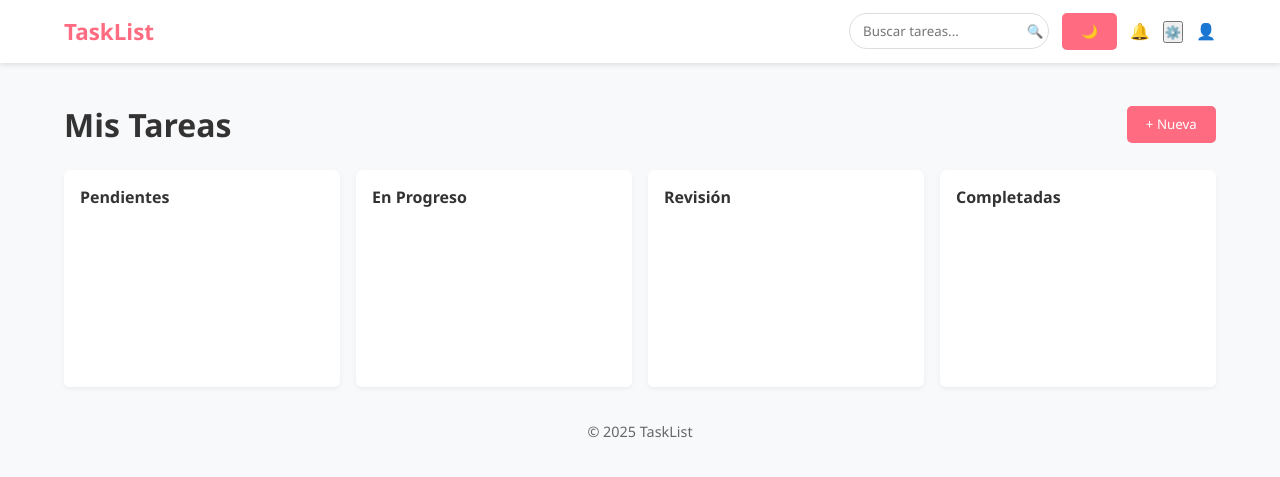
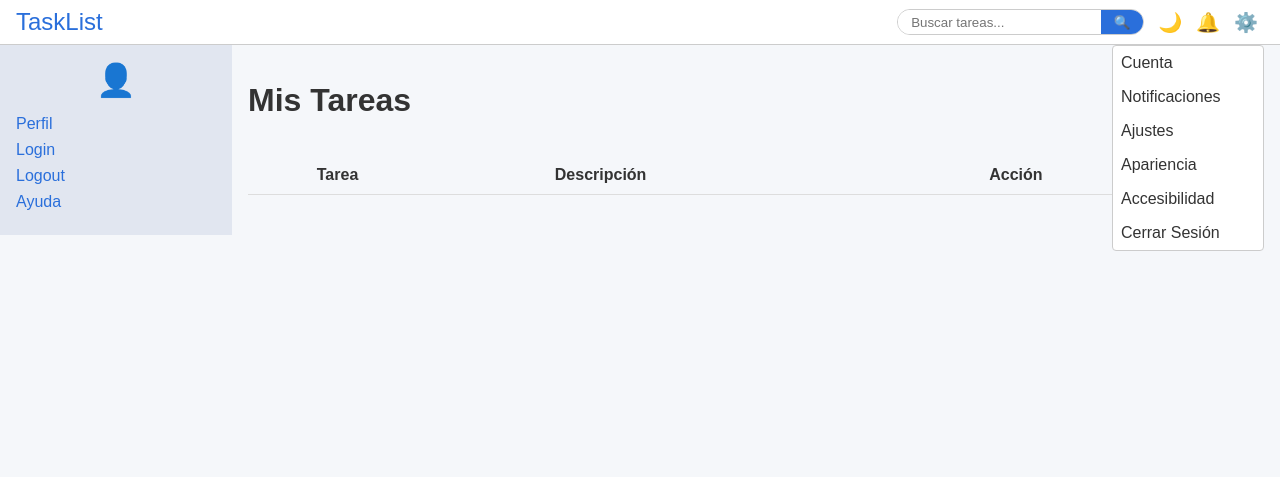
Before and after one commit to metodologia-en-sistemas/To-Do-List, a PHP site: page / in a window 1280 px wide. Shown: the top 477 px of the page. Run offline with PHP 8.4, Linux system fonts and the light colour scheme; lists and menus that the app fills with data are empty.

Commit message:
Guardando modificaciones de login, register y estilos

```diff
--- a/frontend/css/style.css
+++ b/frontend/css/style.css
@@ -1,55 +1,201 @@
-/* Variables de tema */
 :root {
-    --primary: #ff6b81;
-    --primary-light: #ff9aa2;
-    --bg: #f8f9fa;
-    --text: #333;
-    --card-bg: #fff;
-    --border: #ddd;
+  --bg-light: #f5f7fa;
+  --bg-dark: #1e1e2f;
+  --text-light: #333;
+  --text-dark: #eee;
+  --primary: #2a6fdb;      /* azul oficina */
+  --sidebar-bg: #e1e6f0;
+  --header-bg: #fff;
 }
 
-  * {
+body {
   margin: 0;
-    padding: 0;
-    box-sizing: border-box;
-    font-family: 'Segoe UI', sans-serif;
+  font-family: sans-serif;
+  background: var(--bg-light);
+  color: var(--text-light);
+  transition: background .3s, color .3s;
 }
-  body {
-    background: var(--bg);
-    color: var(--text);
+body.dark {
+  background: var(--bg-dark);
+  color: var(--text-dark);
 }
 
-  /* Contenedor general */
-  .container {
-    width: 90%;
-    max-width: 1200px;
-    margin: auto;
-    padding: 1rem 0;
+/* HEADER */
+.navbar {
+  display: flex;
+  justify-content: space-between;
+  align-items: center;
+  background: var(--header-bg);
+  padding: 0.5rem 1rem;
+  border-bottom: 1px solid #ccc;
 }
-
-  a {
+.logo {
+  font-size: 1.5rem;
   color: var(--primary);
   text-decoration: none;
 }
-  a:hover {
-    text-decoration: underline;
+.header-controls {
+  display: flex;
+  align-items: center;
+  gap: 0.5rem;
+}
+.search-bar {
+  display: flex;
+  border: 1px solid #ccc;
+  border-radius: 20px;
+  overflow: hidden;
+}
+.search-bar input {
+  border: none;
+  padding: 0.3rem 0.8rem;
+  outline: none;
+}
+.search-bar button {
+  background: var(--primary);
+  border: none;
+  color: #fff;
+  padding: 0 0.8rem;
+  cursor: pointer;
+}
+.icon-btn {
+  background: none;
+  border: none;
+  font-size: 1.2rem;
+  cursor: pointer;
 }
 
-  /* Botones */
+/* DROPDOWN */
+.dropdown { position: relative; }
+.dropdown-content {
+  display: none;
+  position: absolute;
+  right: 0;
+  top: 2.2rem;
+  background: var(--header-bg);
+  border: 1px solid #ccc;
+  border-radius: 4px;
+  min-width: 150px;
+  z-index: 10;
+}
+.dropdown-content a {
+  display: block;
+  padding: 0.5rem;
+  color: var(--text-light);
+  text-decoration: none;
+}
+.dropdown-content a:hover { background: #eee; }
+.dropdown [aria-expanded="true"] + .dropdown-content {
+  display: block;
+}
+
+/* LAYOUT */
+.app-container {
+  display: flex;
+}
+.sidebar {
+  width: 200px;
+  background: var(--sidebar-bg);
+  padding: 1rem;
+}
+.sidebar .profile-icon {
+  font-size: 2rem;
+  text-align: center;
+  margin-bottom: 1rem;
+}
+.sidebar nav a {
+  display: block;
+  margin: 0.5rem 0;
+  color: var(--primary);
+  text-decoration: none;
+}
+.main-content {
+  flex: 1;
+  padding: 1rem;
+}
+
+/* DASHBOARD HEADER */
+.dashboard-header {
+  display: flex;
+  justify-content: space-between;
+  align-items: center;
+  margin-bottom: 1rem;
+}
 .btn {
   background: var(--primary);
   color: #fff;
   border: none;
-    padding: .6rem 1.2rem;
-    border-radius: 5px;
+  padding: 0.5rem 1rem;
+  border-radius: 4px;
   cursor: pointer;
-    transition: background .2s;
-  }
-  .btn:hover {
-    background: var(--primary-light);
 }
 
-  /* Formularios de Autenticación */
+/* TABLA */
+.tasks-table {
+  width: 100%;
+  border-collapse: collapse;
+}
+.tasks-table th,
+.tasks-table td {
+  padding: 0.6rem;
+  border-bottom: 1px solid #ddd;
+  text-align: left;
+}
+.tasks-table tbody tr:hover {
+  background: rgba(0,0,0,0.03);
+}
+.tasks-table th:first-child,
+.tasks-table td:first-child {
+  width: 40px;
+  text-align: center;
+}
+
+/* PAGINACIÓN */
+.pagination {
+  display: flex;
+  justify-content: center;
+  gap: 0.5rem;
+  margin-top: 1rem;
+}
+.pagination button {
+  background: var(--header-bg);
+  border: 1px solid #ccc;
+  padding: 0.3rem 0.6rem;
+  cursor: pointer;
+}
+.pagination button:disabled {
+  background: var(--primary);
+  color: #fff;
+  cursor: default;
+}
+
+/* MODO OSCURO */
+body.dark .navbar,
+body.dark .dropdown-content,
+body.dark .sidebar,
+body.dark .pagination button {
+  background: #2b2b3a;
+  border-color: #444;
+}
+body.dark .search-bar {
+  border-color: #555;
+}
+body.dark .search-bar button {
+  background: #444;
+}
+body.dark .tasks-table th,
+body.dark .tasks-table td {
+  border-color: #444;
+}
+body.dark .tasks-table tbody tr:hover {
+  background: #333;
+}
+body.dark .sidebar nav a,
+body.dark .logo,
+body.dark .btn {
+  color: #a8d0ff;
+}
+
+/* Estilos para login y register */
 .auth-container {
   display: flex;
   min-height: 100vh;
@@ -73,7 +219,7 @@
 }
 .auth-form {
   flex: 1;
-    background: #fff;
+  background: var(--card-bg);
   display: flex;
   flex-direction: column;
   justify-content: center;
@@ -96,141 +242,90 @@
   padding: .6rem;
   border: 1px solid var(--border);
   border-radius: 4px;
+  background: var(--card-bg);
+  color: var(--text);
+}
+body.dark .auth-sidebar {
+  background: #3A3F51;
+}
+body.dark .auth-form {
+  background: var(--card-bg);
+}
+body.dark .form-group input {
+  background: #2A303C;
+  border-color: var(--border);
+  color: var(--text-dark);
+}
+<!-- Añade al final de css/style.css -->
+/* Estilos para login y register */
+.auth-container {
+  display: flex;
+  min-height: 100vh;
+}
+.auth-sidebar {
+  flex: 1;
+  background: linear-gradient(135deg, var(--primary), var(--primary-light));
+  color: #fff;
+  display: flex;
+  flex-direction: column;
+  justify-content: center;
+  align-items: center;
+  padding: 2rem;
+}
+.auth-sidebar h2,
+.auth-sidebar p {
+  color: #fff;          /* Texto blanco visible sobre el gradiente */
+}
+.auth-form {
+  flex: 1;
+  background: var(--card-bg);
+  display: flex;
+  flex-direction: column;
+  justify-content: center;
+  padding: 2rem;
+}
+.auth-form h2 {
+  text-align: center;
+  color: var(--primary);
+  margin-bottom: 1rem;
+}
+.form-group {
+  margin-bottom: 1rem;
+}
+.form-group label {
+  display: block;
+  margin-bottom: .3rem;
+}
+.form-group input {
+  width: 100%;
+  padding: .6rem;
+  border: 1px solid var(--border);
+  border-radius: 4px;
+  background: var(--card-bg);
+  color: var(--text);
+}
+body.dark .auth-sidebar {
+  background: #2A303C;  /* Fondo oscuro para modo nocturno */
+}
+body.dark .auth-sidebar h2,
+body.dark .auth-sidebar p {
+  color: var(--text-dark);
+}
+body.dark .auth-form {
+  background: var(--card-bg);
+}
+body.dark .form-group input {
+  background: #2A303C;
+  border-color: var(--border);
+  color: var(--text-dark);
 }
 
-  /* Dashboard e index.html */
-  header {
-    background: #fff;
-    box-shadow: 0 2px 5px rgba(0,0,0,.1);
-    position: sticky;
-    top: 0;
-    z-index: 10;
-  }
-  .navbar {
-    display: flex;
-    justify-content: space-between;
-    align-items: center;
-    padding: .8rem 0;
-  }
-  .logo {
-    font-size: 1.4rem;
-    font-weight: bold;
-    color: var(--primary);
-  }
-  .nav-links {
-    display: flex;
-    align-items: center;
-    gap: .8rem;
-  }
-  .search-bar {
-    position: relative;
-  }
-  .search-bar input {
-    padding: .5rem .8rem;
-    border: 1px solid var(--border);
-    border-radius: 20px;
-    width: 200px;
-  }
-  .search-bar button {
-    position: absolute;
-    right: 6px;
-    top: 50%;
-    transform: translateY(-50%);
-    border: none;
-    background: none;
-    cursor: pointer;
-  }
-  .dropdown {
-    position: relative;
-    display: inline-block;
-  }
-
-  /* Menú oculto por defecto */
-  .dropdown-content {
-    display: none;
-    position: absolute;
-    right: 0;
-    background: #fff;
-    border: 1px solid var(--border);
-    border-radius: 5px;
-    box-shadow: 0 4px 10px rgba(0,0,0,.1);
-    min-width: 180px;
-    z-index: 100;
-  }
-
-  /* Estilo de cada opción */
-  .dropdown-content a {
-    display: block;
-    padding: .6rem 1rem;
-    color: var(--text);
+/* Eliminar subrayado en iconos (ej: campana) */
+.icon-btn,
+a.icon-btn {
   text-decoration: none;
 }
-  .dropdown-content a:hover {
-    background: var(--bg);
+.icon-btn:hover,
+a.icon-btn:hover {
+  text-decoration: none;
 }
-
-  /* Cuando el dropdown tenga la clase 'active', se muestra */
-  .dropdown-content.active {
-    display: block;
-  }
-
-  .dashboard-header {
-    display: flex;
-    justify-content: space-between;
-    align-items: center;
-    margin: 1.5rem 0;
-  }
-  .tasks-container {
-    display: grid;
-    grid-template-columns: repeat(auto-fit, minmax(240px, 1fr));
-    gap: 1rem;
-  }
-  .task-column {
-    background: var(--card-bg);
-    border-radius: 6px;
-    box-shadow: 0 2px 5px rgba(0,0,0,.05);
-    padding: 1rem;
-  }
-  .column-header {
-    font-weight: bold;
-    margin-bottom: .8rem;
-  }
-  .task-list {
-    min-height: 150px;
-    display: flex;
-    flex-direction: column;
-    gap: .5rem;
-  }
-  .task-item {
-    background: var(--bg);
-    padding: .6rem;
-    border-left: 4px solid var(--primary);
-    border-radius: 4px;
-    display: flex;
-    justify-content: space-between;
-    align-items: center;
-  }
-  .task-item.completed {
-    opacity: .6;
-    text-decoration: line-through;
-  }
-  .task-actions button {
-    background: none;
-    border: none;
-    cursor: pointer;
-    margin-left: .4rem;
-  }
-
-  /* Footer básico */
-  footer {
-    text-align: center;
-    padding: 1.2rem 0;
-    font-size: .9rem;
-    color: #666;
-  }
-
-  /* Responsive */
-  @media (max-width: 600px) {
-    .auth-container { flex-direction: column; }
-    .search-bar input { width: 120px; }
-  }
--- a/frontend/index.html
+++ b/frontend/index.html
@@ -3,67 +3,75 @@
 <head>
   <meta charset="UTF-8">
   <meta name="viewport" content="width=device-width,initial-scale=1.0">
-  <title>TaskList - Dashboard</title>
+  <title>TaskList - Tareas</title>
   <link rel="stylesheet" href="css/style.css">
 </head>
 <body>
-  <header>
-    <div class="container navbar">
+  <!-- HEADER -->
+  <header class="navbar">
     <a href="index.html" class="logo">TaskList</a>
-      <div class="nav-links">
+
+    <div class="header-controls">
+      <!-- ÚNICA SEARCH -->
       <div class="search-bar">
         <input type="text" id="searchTasks" placeholder="Buscar tareas...">
-          <button><span>🔍</span></button>
-        </div>
-        <button id="toggleDark" class="btn">🌙</button>
-        <a href="#">🔔</a>
-        <!-- En tu nav-bar -->
-        <div class="dropdown">
-        <button class="icon-btn" aria-haspopup="true" aria-expanded="false">
-          ⚙️
-        </button>
-      <div class="dropdown-content" role="menu">
-     <a href="profile.html" role="menuitem">Cuenta</a>
-      <a href="notifications.html" role="menuitem">Notificaciones</a>
-      <a href="settings.html" role="menuitem">Ajustes</a>
-      <a href="#" id="toggleAppearance" role="menuitem">Apariencia</a>
-      <a href="#" id="toggleAccessibility" role="menuitem">Accesibilidad</a>
-      <a href="login.html" role="menuitem">Cerrar Sesión</a>
-  </div>
+        <button title="Buscar"><span>🔍</span></button>
       </div>
 
-        <a href="login.html">👤</a>
+      <!-- ICONOS -->
+      <button id="toggleDark" class="icon-btn" title="Modo nocturno">🌙</button>
+      <a href="#" class="icon-btn" title="Notificaciones">🔔</a>
+      <div class="dropdown">
+        <button class="icon-btn" aria-haspopup="true" aria-expanded="true" title="Configuración">⚙️</button>
+        <div class="dropdown-content">
+          <a href="profile.html">Cuenta</a>
+          <a href="notifications.html">Notificaciones</a>
+          <a href="settings.html">Ajustes</a>
+          <a href="#" id="toggleAppearance">Apariencia</a>
+          <a href="#" id="toggleAccessibility">Accesibilidad</a>
+          <a href="login.html">Cerrar Sesión</a>
+        </div>
       </div>
     </div>
   </header>
 
-  <main class="container">
+  <div class="app-container">
+    <!-- SIDEBAR IZQUIERDA -->
+    <aside class="sidebar">
+      <div class="profile-icon">👤</div>
+      <nav>
+        <a href="profile.html">Perfil</a>
+        <a href="login.html">Login</a>
+        <a href="logout.html">Logout</a>
+        <a href="help.html">Ayuda</a>
+      </nav>
+    </aside>
+
+    <!-- CONTENIDO -->
+    <main class="main-content">
       <div class="dashboard-header">
         <h1>Mis Tareas</h1>
         <button id="newTaskBtn" class="btn">+ Nueva</button>
       </div>
-    <div class="tasks-container">
-      <div class="task-column">
-        <div class="column-header">Pendientes</div>
-        <div id="pending" class="task-list"></div>
+
+      <table id="tasksTable" class="tasks-table">
+        <thead>
+          <tr>
+            <th></th>
+            <th>Tarea</th>
+            <th>Descripción</th>
+            <th>Acción</th>
+          </tr>
+        </thead>
+        <tbody>
+          <!-- filas inyectadas por js -->
+        </tbody>
+      </table>
+
+      <div id="pagination" class="pagination"></div>
+    </main>
   </div>
-      <div class="task-column">
-        <div class="column-header">En Progreso</div>
-        <div id="inProgress" class="task-list"></div>
-      </div>
-      <div class="task-column">
-        <div class="column-header">Revisión</div>
-        <div id="toReview" class="task-list"></div>
-      </div>
-      <div class="task-column">
-        <div class="column-header">Completadas</div>
-        <div id="done" class="task-list"></div>
-      </div>
-    </div>
-  </main>
-  <footer>
-    © 2025 TaskList
-  </footer>
+
   <script src="js/app.js"></script>
 </body>
 </html>
--- a/frontend/js/app.js
+++ b/frontend/js/app.js
@@ -1,33 +1,95 @@
-// app.js: funciones mínimas para togglear tema y filtrar
 
-document.getElementById('toggleDark').addEventListener('click', () => {
-  document.body.classList.toggle('dark');
+// Modo oscuro persistente
+window.addEventListener('DOMContentLoaded', () => {
+  if (localStorage.getItem('darkMode') === 'enabled') {
+    document.body.classList.add('dark');
+  }
 });
 
-// Filtrar tareas (buscador)
-document.getElementById('searchTasks').addEventListener('input', e => {
-  const q = e.target.value.toLowerCase();
-  document.querySelectorAll('.task-item').forEach(item => {
-    const title = item.textContent.toLowerCase();
-    item.style.display = title.includes(q) ? '' : 'none';
-  });
+document.getElementById('toggleDark')?.addEventListener('click', () => {
+  document.body.classList.toggle('dark');
+  if (document.body.classList.contains('dark')) {
+    localStorage.setItem('darkMode', 'enabled');
+  } else {
+    localStorage.setItem('darkMode', '');
+  }
 });
-// Referencias
+
+// Dropdown de configuración
 const dropdownBtn = document.querySelector('.dropdown .icon-btn');
 const dropdownMenu = document.querySelector('.dropdown-content');
-
-// Al hacer clic en la tuerca, mostramos u ocultamos
-dropdownBtn.addEventListener('click', e => {
-  e.stopPropagation();                  // Evita que el clic se "propague" y cierre el menú inmediatamente
-  const expanded = dropdownBtn.getAttribute('aria-expanded') === 'true';
-  dropdownBtn.setAttribute('aria-expanded', String(!expanded));
+dropdownBtn?.addEventListener('click', e => {
+  e.stopPropagation();
   dropdownMenu.classList.toggle('active');
 });
-
-// Al hacer clic en cualquier parte fuera del menú, lo cerramos
 document.addEventListener('click', () => {
-  dropdownMenu.classList.remove('active');
-  dropdownBtn.setAttribute('aria-expanded', 'false');
+  dropdownMenu?.classList.remove('active');
 });
 
-// TODO: conectar con la API backend para cargar/crear tareas
+// Tabla: búsqueda + paginación
+(function() {
+  const tableBody = document.querySelector('#tasksTable tbody');
+  const paginationDiv = document.getElementById('pagination');
+  const searchInput = document.getElementById('searchTasks');
+
+  if (!tableBody) return;
+
+  let currentPage = 1;
+  const pageSize = 5;
+  let currentSearch = '';
+
+  function loadTasks() {
+    const url = new URL('/api/tasks', window.location.origin);
+    url.searchParams.set('page', currentPage);
+    url.searchParams.set('limit', pageSize);
+    url.searchParams.set('search', currentSearch);
+
+    fetch(url)
+      .then(res => res.json())
+      .then(({ data, total }) => {
+        renderTable(data);
+        renderPagination(total);
+      })
+      .catch(err => console.error('Error cargando tareas:', err));
+  }
+
+  function renderTable(tasks) {
+    tableBody.innerHTML = '';
+    tasks.forEach(task => {
+      const tr = document.createElement('tr');
+      tr.innerHTML = `
+        <td><input type="checkbox" ${task.completed ? 'checked' : ''}></td>
+        <td>${task.title}</td>
+        <td>${task.description}</td>
+        <td>
+          <button class="icon-btn" title="Editar">✏️</button>
+          <button class="icon-btn" title="Eliminar">🗑️</button>
+        </td>
+      `;
+      tableBody.appendChild(tr);
+    });
+  }
+
+  function renderPagination(totalItems) {
+    const pageCount = Math.ceil(totalItems / pageSize);
+    paginationDiv.innerHTML = '';
+    for (let i = 1; i <= pageCount; i++) {
+      const btn = document.createElement('button');
+      btn.textContent = i;
+      if (i === currentPage) btn.disabled = true;
+      btn.addEventListener('click', () => {
+        currentPage = i;
+        loadTasks();
+      });
+      paginationDiv.appendChild(btn);
+    }
+  }
+
+  searchInput?.addEventListener('input', e => {
+    currentSearch = e.target.value.trim();
+    currentPage = 1;
+    loadTasks();
+  });
+
+  document.addEventListener('DOMContentLoaded', loadTasks);
+})();
```
Also changed, not shown: frontend/login.html (+8 -1 lines), frontend/register.html (+7 -0 lines). Lines whose indentation alone changed are shown as unchanged.
